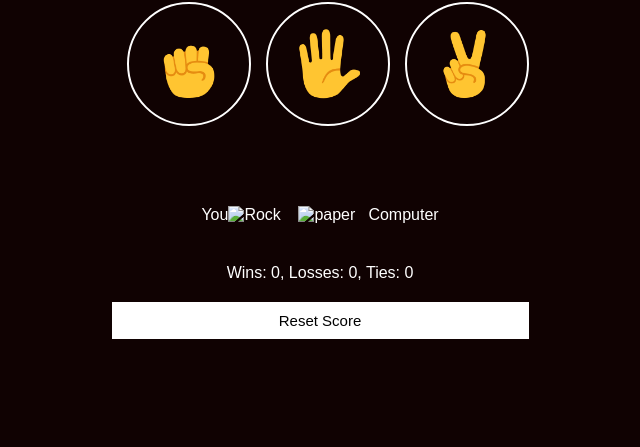
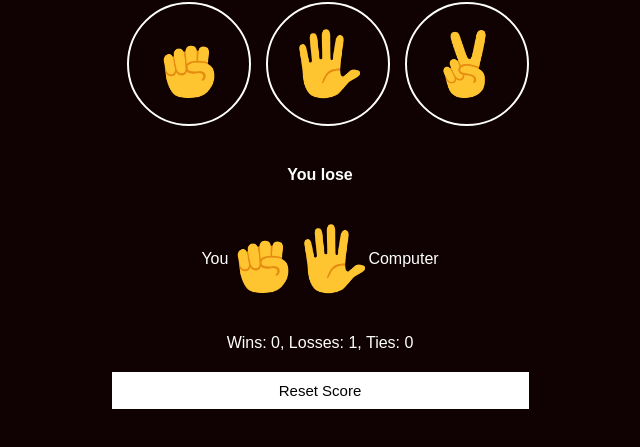
Before and after one commit to RichChidi/Rock-Paper-Scissors, a plain HTML site: page index.html in a window 1280 px wide. Both pictures are taken after a click on the button 508 px from the left and 129 px from the top of the page. Shown: the part 65-512 px from the top of the page, without its empty margins (320-960 px from the left). Drawn offline with Linux system fonts and the light colour scheme.

Commit message:
fixed capitalisation

```diff
--- a/10-rock-paper-scissors.js
+++ b/10-rock-paper-scissors.js
@@ -61,7 +61,7 @@ function playGame(playermove) {
     }
   }
   moves.innerHTML = `
-  You <img alt="${playermove}" class="move-icon" src="Simple game/${playermove}-emoji.png"> <img alt="${computerMove}" class="move-icon" src="Simple game/${computerMove}-emoji.png"> Computer
+  You <img alt="${playermove}" class="move-icon" src="${playermove}-emoji.png"> <img alt="${computerMove}" class="move-icon" src="${computerMove}-emoji.png"> Computer
   `;
   score.innerHTML = `Wins: ${scoreline.win}, Losses: ${scoreline.loss}, Ties: ${scoreline.tie}`
   localStorage.setItem('scoreline',JSON.stringify(scoreline));
--- a/index.html
+++ b/index.html
@@ -11,13 +11,13 @@
     <h3>Rock Paper Scissors </h3>
   <div class="chose">
     <div class="move">
-    <button class="rock-button" onclick="playGame('Rock');"><img src="rock-emoji.png" class="move-icon"></button>
+    <button class="rock-button" onclick="playGame('rock');"><img src="rock-emoji.png" class="move-icon"></button>
   </div>
   <div class="move">
-    <button class="paper-button" onclick="playGame('Paper');"><img src="paper-emoji.png" class="move-icon"></button>
+    <button class="paper-button" onclick="playGame('paper');"><img src="paper-emoji.png" class="move-icon"></button>
   </div>
   <div class="move">
-    <button class="scissors-button" onclick="playGame('Scissors');"><img src="scissors-emoji.png" class="move-icon"></button>
+    <button class="scissors-button" onclick="playGame('scissors');"><img src="scissors-emoji.png" class="move-icon"></button>
   </div>
   </div>
 
```
